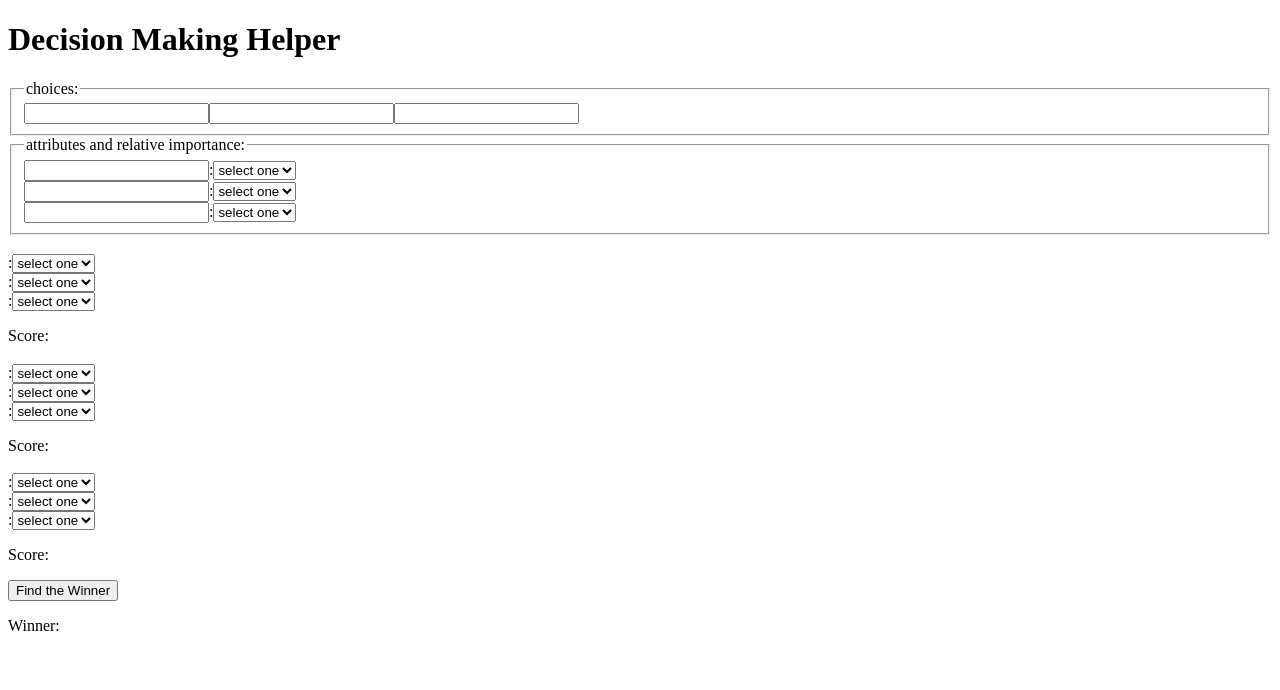
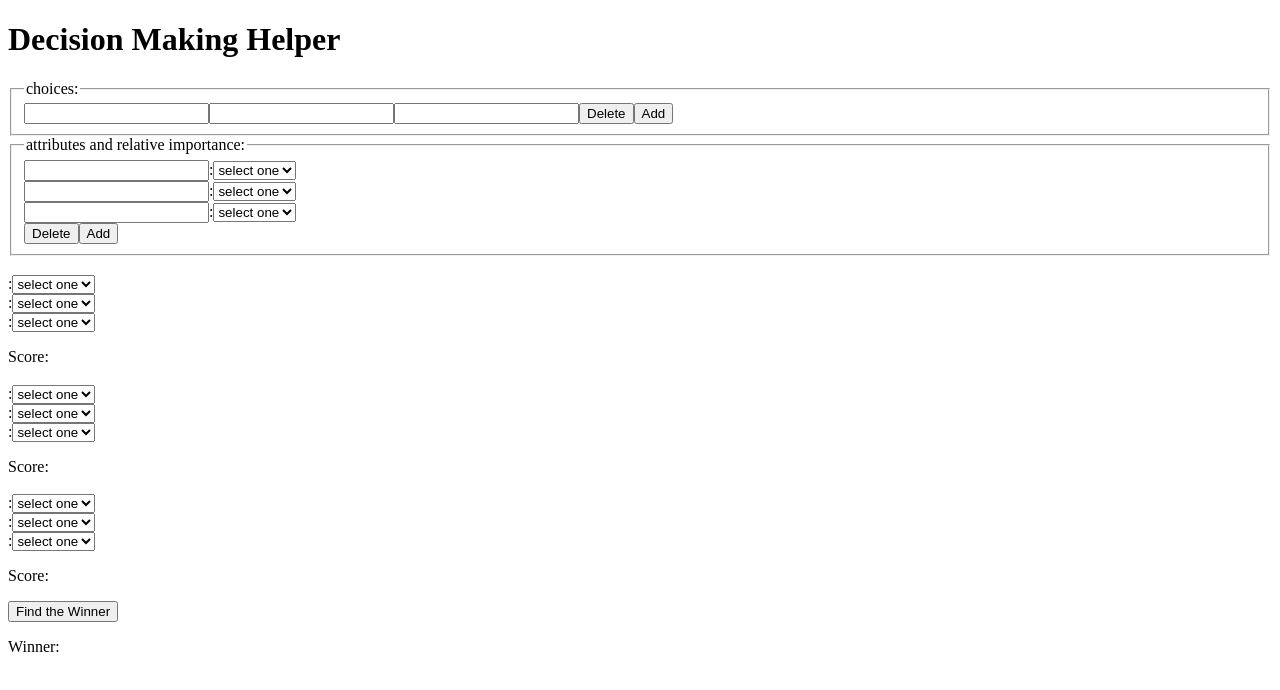
Before and after one commit to faithod/decision-making-helper, a React (Create React App) app: page / in a window 1280 px wide. Shown: the top 690 px of the page. Built offline with nearby package versions, Linux system fonts and the light colour scheme.

Commit message:
created DeleteAndAddButtons components to add/remove inputs

```diff
--- a/src/components/ChoiceCard.tsx
+++ b/src/components/ChoiceCard.tsx
@@ -19,7 +19,7 @@ export default function ChoiceCard(props: {
             id="attribute-scores"
             onChange={(e) =>
               props.dispatch({
-                type: "addRating",
+                type: "insertRating",
                 value: e.target.value,
                 index: props.choiceIndex,
                 attributeIndex: i,
--- a/src/components/DecisionMaker.tsx
+++ b/src/components/DecisionMaker.tsx
@@ -7,25 +7,28 @@ import calculateTotal from "../utils/calculateTotal";
 import getRatings from "../utils/getRatings";
 import getWeights from "../utils/getWeights";
 import ChoiceCard from "./ChoiceCard";
+import DeleteAndAddButtons from "./DeleteAndAddButtons";
 
 function reducer(state: DecisionState, action: Action): DecisionState {
   let chosenWeight: number;
+  let choiceElement: ChoiceValuesElement;
+  let attributeElement: AttributeElement;
   switch (action.type) {
-    case "addChoice":
+    case "insertChoice":
       return {
         ...state,
         choices: [...state.choices].map((el, i) =>
           i === action.index ? { ...el, choiceName: action.value } : el
         ),
       };
-    case "addAttribute":
+    case "insertAttribute":
       return {
         ...state,
         attributes: [...state.attributes].map((el, i) =>
           i === action.index ? { ...el, attributeName: action.value } : el
         ),
       };
-    case "addWeight":
+    case "insertWeight":
       chosenWeight = parseInt(
         typeof action.value === "string" ? action.value : ""
       );
@@ -35,7 +38,7 @@ function reducer(state: DecisionState, action: Action): DecisionState {
           i === action.index ? { ...el, weight: chosenWeight } : el
         ),
       };
-    case "addRating":
+    case "insertRating":
       return {
         ...state,
         choices: [...state.choices].map((el, i) => {
@@ -52,18 +55,16 @@ function reducer(state: DecisionState, action: Action): DecisionState {
           }
         }),
       };
-    case "addScores":
+    case "insertScores":
       return {
         ...state,
         choices: [...state.choices].map((el, i) => {
           let scoreToAdd;
-          for (const score of action.value) {
-            let indexOfScore: number;
-            if (typeof action.value !== "string" && typeof score === "number") {
-              indexOfScore = action.value.indexOf(score);
+          if (typeof action.value === "object") {
+            for (const score of action.value) {
+              const indexOfScore = action.value.indexOf(score);
               if (i === indexOfScore) {
                 scoreToAdd = score;
-                console.log(score);
               }
             }
           }
@@ -71,11 +72,30 @@ function reducer(state: DecisionState, action: Action): DecisionState {
           return { ...el, score: scoreToAdd };
         }),
       };
-    case "addWinner":
+    case "insertWinner":
       return {
         ...state,
         winner: typeof action.value === "string" ? action.value : "",
       };
+    case "addChoice":
+      //element to add to choice state
+      choiceElement = {
+        choiceName: "",
+        ratings: [undefined, undefined, undefined],
+        score: undefined,
+      };
+      return { ...state, choices: [...state.choices, choiceElement] };
+    case "addAttribute":
+      //element to add to attribute state
+      attributeElement = {
+        attributeName: "",
+        weight: undefined,
+      };
+      return { ...state, attributes: [...state.attributes, attributeElement] };
+    case "deleteChoice":
+      return { ...state, choices: [...state.choices].slice(0, -1) };
+    case "deleteAttribute":
+      return { ...state, attributes: [...state.attributes].slice(0, -1) };
     default:
       return state;
   }
@@ -141,8 +161,8 @@ export default function DecisionMaker() {
       (el: ChoiceValuesElement, i: number) => i === indexOfLargestScore
     )[0].choiceName;
 
-    dispatch({ type: "addScores", value: arrayOfScores });
-    dispatch({ type: "addWinner", value: winner });
+    dispatch({ type: "insertScores", value: arrayOfScores });
+    dispatch({ type: "insertWinner", value: winner });
   }
 
   //placeholders: brownies, pizza, sandwhich
@@ -158,10 +178,15 @@ export default function DecisionMaker() {
               type="text"
               value={typeof el.choiceName === "string" ? el.choiceName : ""}
               onChange={(e) =>
-                dispatch({ type: "addChoice", value: e.target.value, index: i })
+                dispatch({
+                  type: "insertChoice",
+                  value: e.target.value,
+                  index: i,
+                })
               }
             ></input>
           ))}
+          <DeleteAndAddButtons type={"Choice"} dispatch={dispatch} />
         </fieldset>
         <fieldset>
           <legend>attributes and relative importance:</legend>
@@ -174,7 +199,7 @@ export default function DecisionMaker() {
                 }
                 onChange={(e) =>
                   dispatch({
-                    type: "addAttribute",
+                    type: "insertAttribute",
                     value: e.target.value,
                     index: i,
                   })
@@ -186,7 +211,7 @@ export default function DecisionMaker() {
                 id="weights"
                 onChange={(e) =>
                   dispatch({
-                    type: "addWeight",
+                    type: "insertWeight",
                     value: e.target.value,
                     index: i,
                   })
@@ -203,6 +228,7 @@ export default function DecisionMaker() {
               </select>
             </div>
           ))}
+          <DeleteAndAddButtons type={"Attribute"} dispatch={dispatch} />
         </fieldset>
       </form>
       {state.choices.map((el: ChoiceValuesElement, i: number) => (
--- /dev/null
+++ b/src/components/DeleteAndAddButtons.tsx
@@ -0,0 +1,27 @@
+import { Action } from "../interfaces/Action";
+
+export default function DeleteAndAddButtons(props: {
+  type: string;
+  dispatch: React.Dispatch<Action>;
+}) {
+  return (
+    <>
+      <button
+        onClick={(e) => {
+          e.preventDefault();
+          props.dispatch({ type: "delete" + props.type });
+        }}
+      >
+        Delete
+      </button>
+      <button
+        onClick={(e) => {
+          e.preventDefault();
+          props.dispatch({ type: "add" + props.type });
+        }}
+      >
+        Add
+      </button>
+    </>
+  );
+}
```
